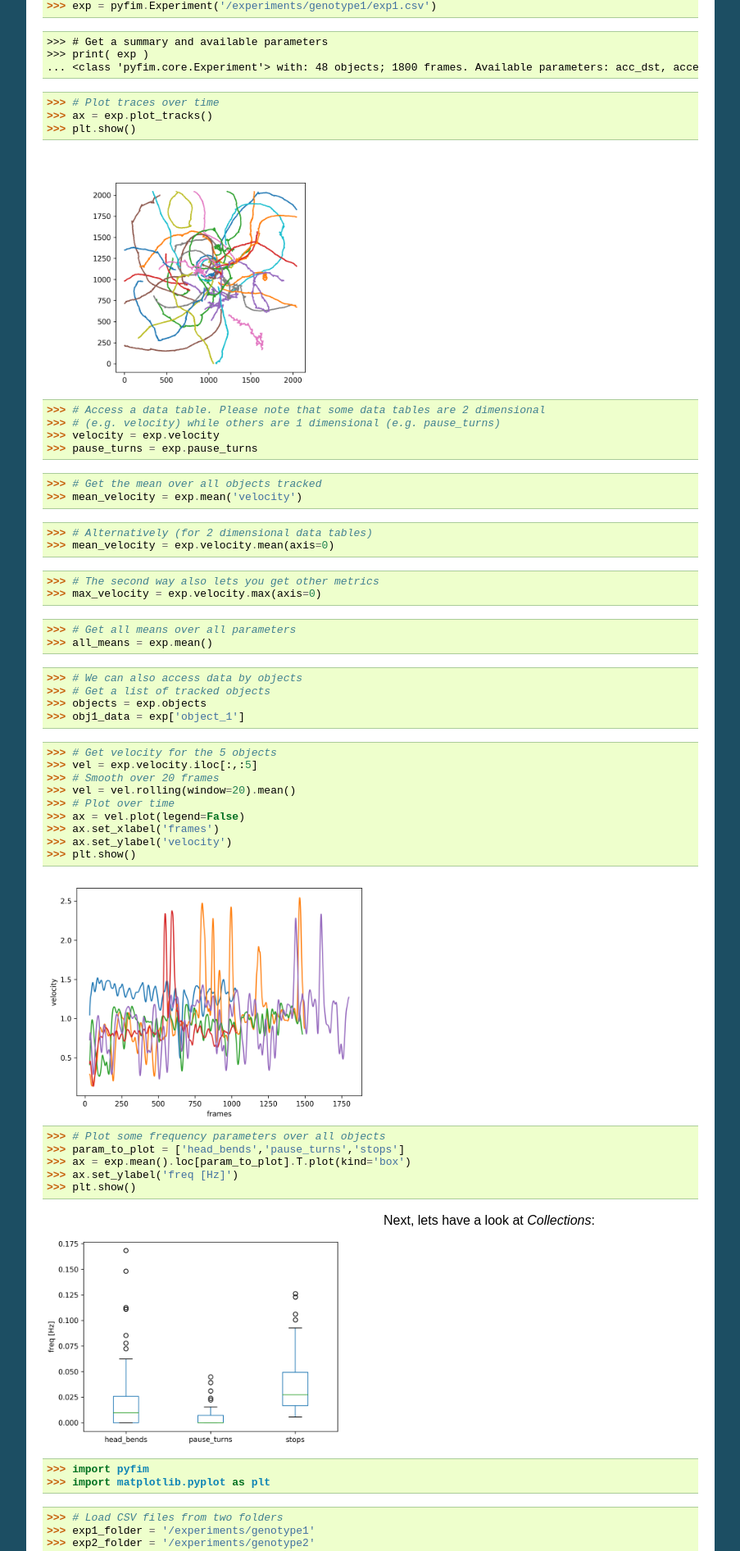
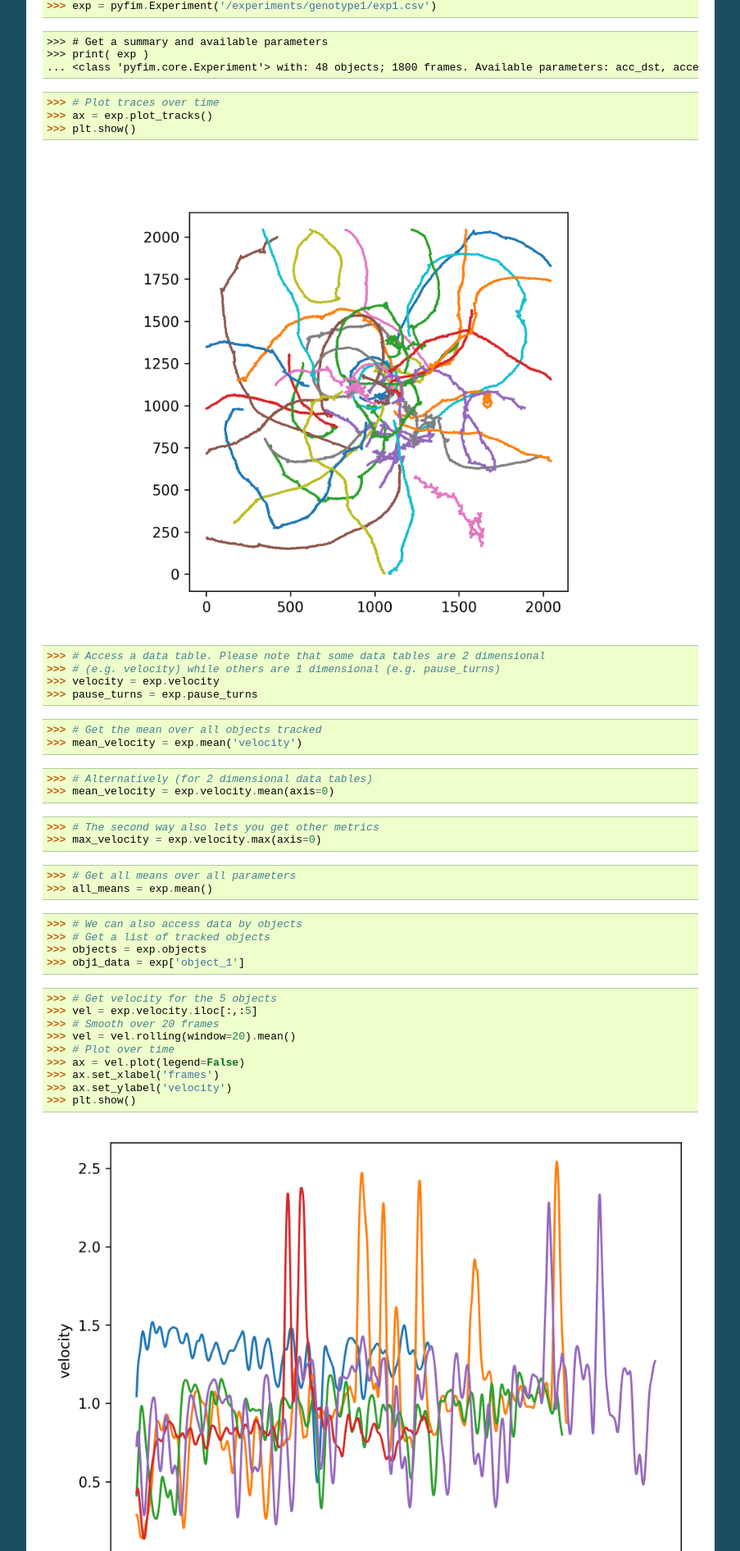
Before and after one commit to schlegelp/pyfim, a Sphinx documentation site: the page built from docs/source/introduction.rst, in a window 1280 px wide. Shown: the part 668-2560 px from the top of the page at 82% size, without its empty margins (198-1101 px from the left). Built offline with Sphinx 7.4.7, drawn with Linux system fonts in a browser that asks for light colours.

Commit message:
image sizes

```diff
--- a/docs/source/introduction.rst
+++ b/docs/source/introduction.rst
@@ -45,7 +45,7 @@
 >>> plt.show()
 
 .. image:: img/tracks.png
-   :width: 400px
+   :width: 100 %
    :alt: Tracks
    :align: left
 
@@ -82,7 +82,7 @@
 >>> plt.show()
 
 .. image:: img/velocity.png
-   :width: 400px
+   :width: 100 %
    :alt: Velocity over time
    :align: left
 
@@ -93,7 +93,7 @@
 >>> plt.show()
 
 .. image:: img/param_box.png
-   :width: 400px
+   :width: 100 %
    :alt: Box plot of parameters
    :align: left
 
@@ -140,7 +140,7 @@
 >>> plt.show()
 
 .. image:: img/multi_box.png
-   :width: 600px
+   :width: 100 %
    :alt: Box plot of parameters
    :align: left
 
```
